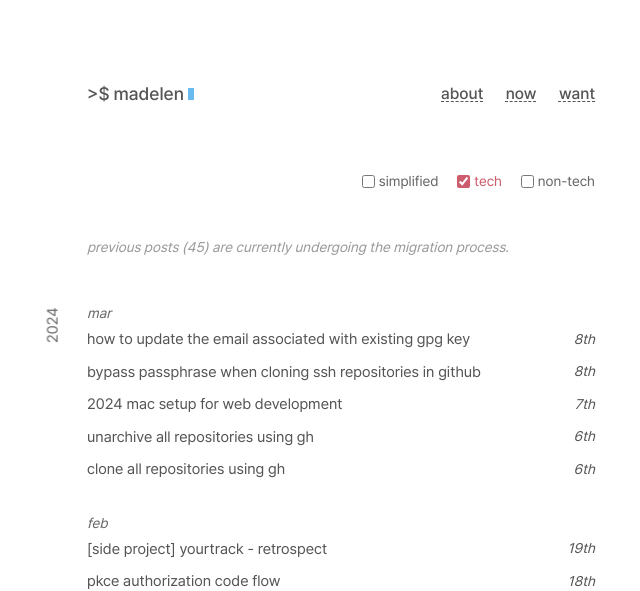
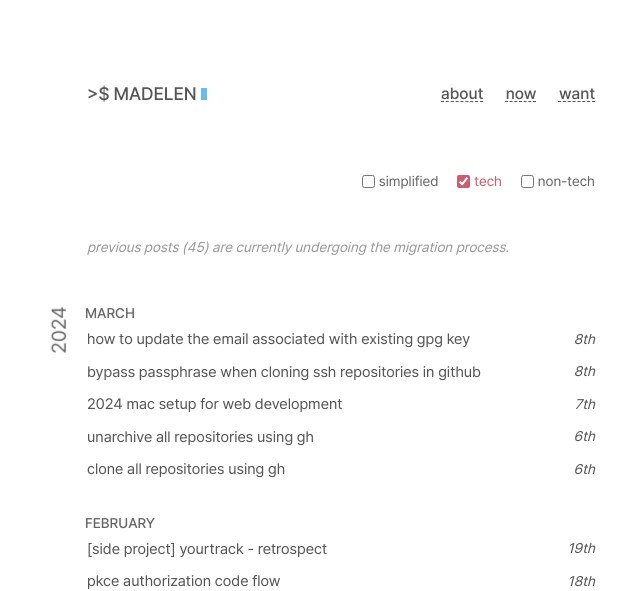
Before and after one commit to raselshikdar/blog.rasel.us.kg, a Next.js app: page / in a window 1280 px wide. Shown: the top 591 px of the page, without its empty margins (299-939 px from the left). Built offline with nearby package versions, Linux system fonts and the light colour scheme.

Commit message:
date font-size made it larger

```diff
--- a/src/components/Header/Header.module.scss
+++ b/src/components/Header/Header.module.scss
@@ -18,6 +18,8 @@
 
   &__text {
     margin-left: 4px;
+
+    text-transform: uppercase;
   }
 
   &__cursor {
--- a/src/components/Header/Header.tsx
+++ b/src/components/Header/Header.tsx
@@ -9,7 +9,7 @@ const Header = () => {
         <Link href="/">
           <h1>
             <span className={styles['logo__mark']}>&gt;$</span>
-            <span className={styles['logo__text']}>madelen</span>
+            <span className={styles['logo__text']}>Madelen</span>
             <span className={styles['logo__cursor']}></span>
           </h1>
         </Link>
--- a/src/components/Posts/Posts.module.scss
+++ b/src/components/Posts/Posts.module.scss
@@ -55,27 +55,24 @@
   &__year {
     margin: 2.5rem auto 0;
 
+    font-size: px2rem(20);
     color: $color-gray;
     will-change: transform;
 
-    @media (max-width: 639px) {
-      font-size: px2rem(24);
-      font-style: italic;
-      font-weight: 600;
-    }
-
     @media (min-width: 640px) {
       position: absolute;
-      top: -1.8rem;
+      top: -1.7rem;
       left: -3.5rem;
       transform: rotate(-90deg);
     }
   }
   &__month {
-    margin: px2rem(32) auto px2rem(4);
+    margin: px2rem(32) px2rem(-2) px2rem(4);
     color: $color-gray;
+
+    text-transform: uppercase;
     font-size: px2rem(14);
-    font-style: italic;
+    font-weight: 500;
   }
 }
 
--- a/src/components/Posts/Posts.tsx
+++ b/src/components/Posts/Posts.tsx
@@ -48,18 +48,18 @@ const Posts: React.FC<Props> = ({ posts }) => {
   const isNewMonth = (m: number) => {
     const months = [
       '',
-      'Jan',
-      'Feb',
-      'Mar',
-      'Apr',
+      'January',
+      'February',
+      'March',
+      'April',
       'May',
-      'Jun',
-      'Jul',
-      'Aug',
-      'Sep',
-      'Oct',
-      'Nov',
-      'Dec',
+      'June',
+      'July',
+      'August',
+      'September',
+      'October',
+      'November',
+      'December',
     ]
 
     let ret = false
@@ -103,7 +103,7 @@ const Posts: React.FC<Props> = ({ posts }) => {
         {fyear}
 
         {isNewMonth(+fmonth) && (
-          <div className={styles['date__month']}>{month.current}</div>
+          <div className={styles['date__month']}> {month.current} </div>
         )}
         <Link key={`blog-${slug}`} href={`/post/${slug}`} passHref>
           <div className={styles.post}>
```
